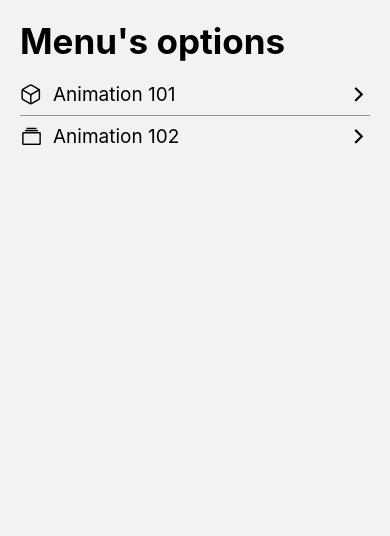
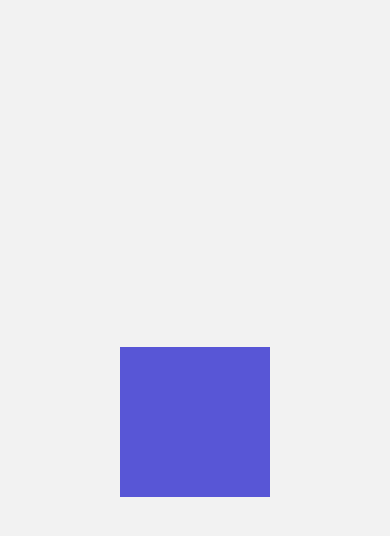
Before and after one commit to belenjn/components-project-react-native, a React Native app: screen /Animation101Screen in a window 390 px wide. Shown: the top 536 px of the page. Built offline with nearby package versions, Linux system fonts and the light colour scheme.

Commit message:
Navigation for screen and styles done

```diff
--- a/src/components/FlatListMenuItem.tsx
+++ b/src/components/FlatListMenuItem.tsx
@@ -4,14 +4,18 @@
 import {MenuItem} from '../interfaces/interfaces';
 import Icon from 'react-native-vector-icons/Ionicons';
 import {TouchableOpacity} from 'react-native-gesture-handler';
+import {useNavigation} from '@react-navigation/native';
 
 interface Props {
   menuItem: MenuItem;
 }
 
 export const FlatListMenuItem = ({menuItem}: Props) => {
+  const navigation = useNavigation();
   return (
-    <TouchableOpacity activeOpacity={0.8}>
+    <TouchableOpacity
+      activeOpacity={0.8}
+      onPress={() => navigation.navigate(menuItem.component)}>
       <View style={styles.container}>
         <Icon name={menuItem.icon} color="black" size={23} />
         <Text style={styles.itemText}>{menuItem.name}</Text>
--- a/src/interfaces/interfaces.tsx
+++ b/src/interfaces/interfaces.tsx
@@ -1,5 +1,5 @@
 export interface MenuItem {
   name: string;
   icon: string;
-  compontent?: string;
+  component?: string;
 }
--- a/src/navigator/Navigator.tsx
+++ b/src/navigator/Navigator.tsx
@@ -1,6 +1,8 @@
 import React from 'react';
 import {createStackNavigator} from '@react-navigation/stack';
 import {HomeScreen} from '../screens/HomeScreen';
+import {Animation101Screen} from '../screens/Animation101Screen';
+import {Animation102Screen} from '../screens/Animation102Screen';
 
 const Stack = createStackNavigator();
 
@@ -11,6 +13,8 @@
         headerShown: false,
       }}>
       <Stack.Screen name="HomeScreen" component={HomeScreen} />
+      <Stack.Screen name="Animation101Screen" component={Animation101Screen} />
+      <Stack.Screen name="Animation102Screen" component={Animation102Screen} />
     </Stack.Navigator>
   );
 };
--- a/src/screens/Animation101Screen.tsx
+++ b/src/screens/Animation101Screen.tsx
@@ -1,10 +1,24 @@
+/* eslint-disable react-native/no-inline-styles */
 import React from 'react';
-import {Text, View} from 'react-native';
+import {StyleSheet, View} from 'react-native';
 
 export const Animation101Screen = () => {
   return (
-    <View>
-      <Text>Animation101Screen</Text>
+    <View style={styles.container}>
+      <View style={styles.purpleBox} />
     </View>
   );
 };
+
+const styles = StyleSheet.create({
+  container: {
+    flex: 1,
+    justifyContent: 'center',
+    alignItems: 'center',
+  },
+  purpleBox: {
+    backgroundColor: '#5856d6',
+    width: 150,
+    height: 150,
+  },
+});
--- a/src/screens/Animation102Screen.tsx
+++ b/src/screens/Animation102Screen.tsx
@@ -1,10 +1,24 @@
+/* eslint-disable react-native/no-inline-styles */
 import React from 'react';
-import {Text, View} from 'react-native';
+import {StyleSheet, View} from 'react-native';
 
 export const Animation102Screen = () => {
   return (
-    <View>
-      <Text>Animation101Screen</Text>
+    <View style={styles.container}>
+      <View style={styles.purpleBox} />
     </View>
   );
 };
+
+const styles = StyleSheet.create({
+  container: {
+    flex: 1,
+    justifyContent: 'center',
+    alignItems: 'center',
+  },
+  purpleBox: {
+    backgroundColor: 'blue',
+    width: 150,
+    height: 150,
+  },
+});
--- a/src/screens/HomeScreen.tsx
+++ b/src/screens/HomeScreen.tsx
@@ -11,12 +11,12 @@
   {
     name: 'Animation 101',
     icon: 'cube-outline',
-    component: 'Animation101Screen ',
+    component: 'Animation101Screen',
   },
   {
     name: 'Animation 102',
     icon: 'albums-outline',
-    component: 'Animation102Screen ',
+    component: 'Animation102Screen',
   },
 ];
 
```
